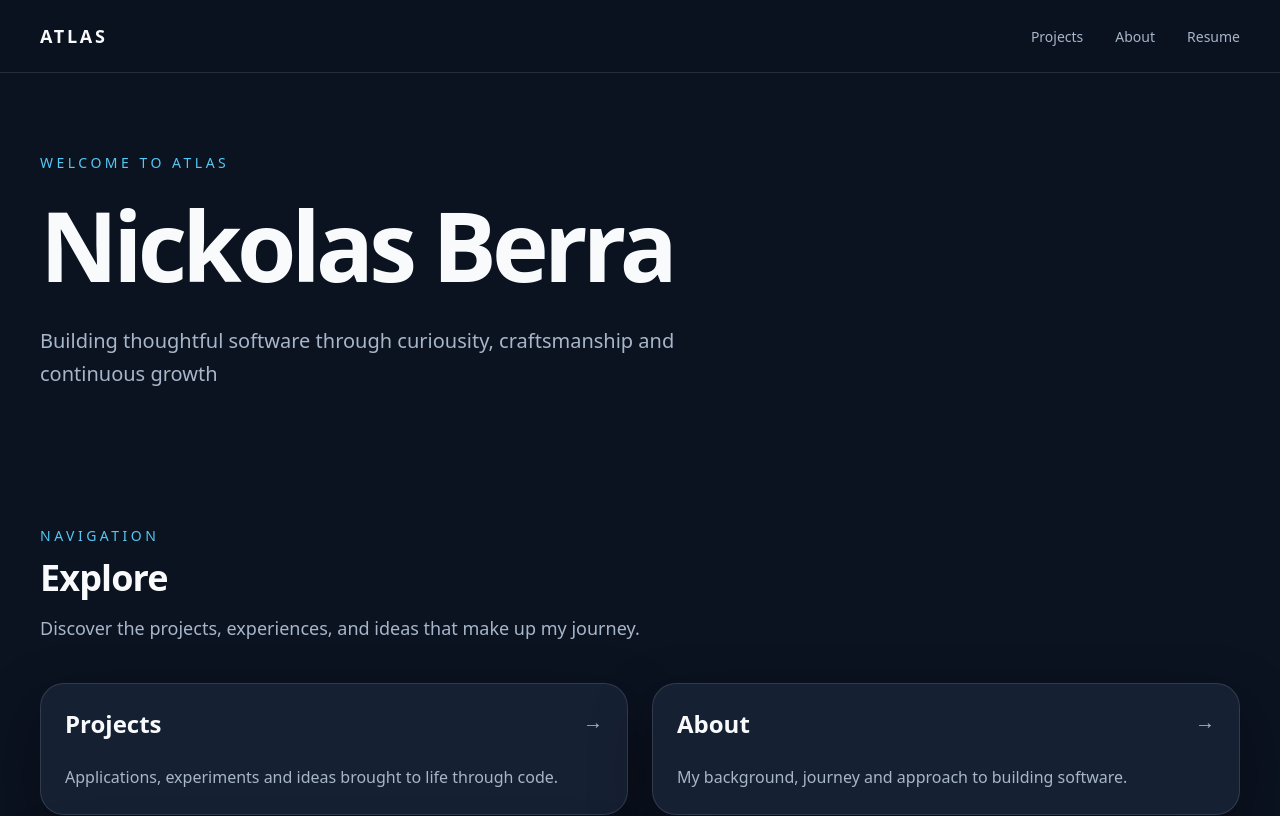
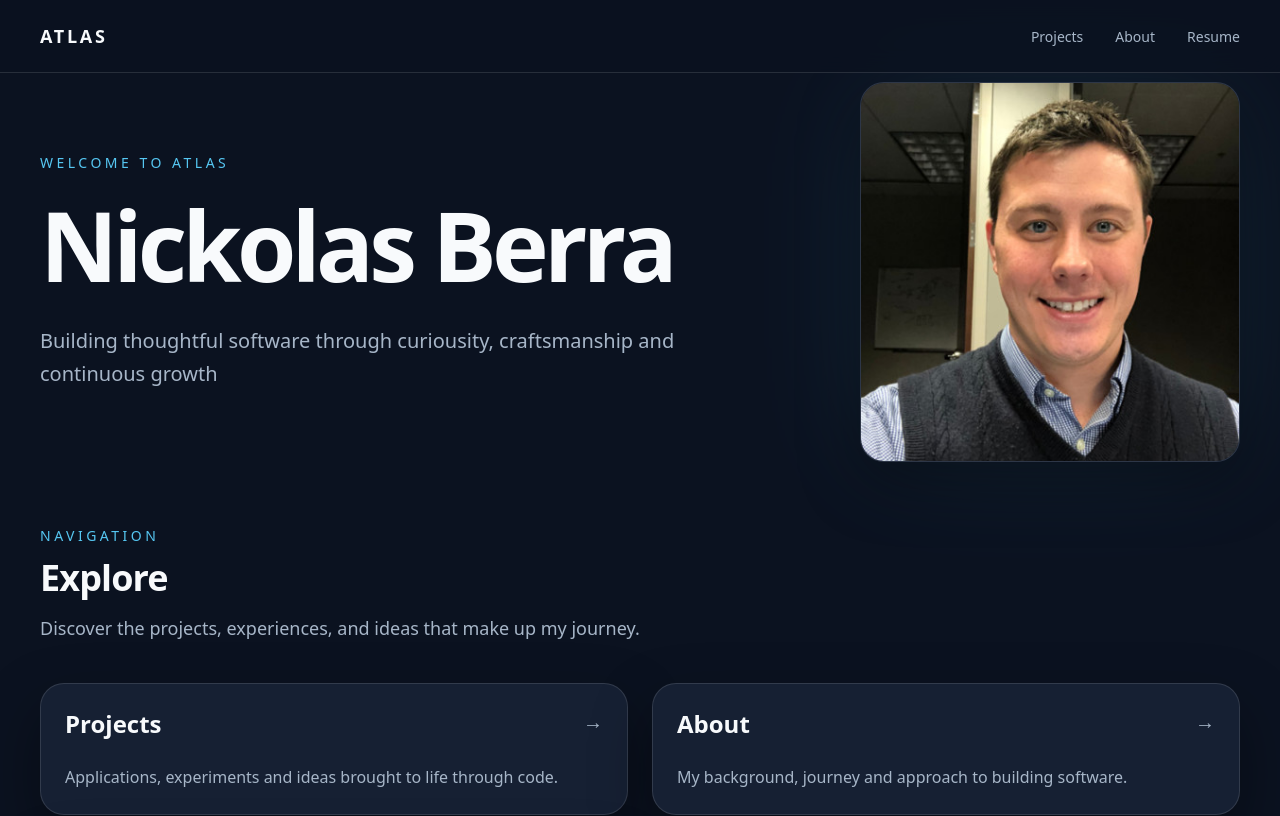
Before and after one commit to bnerra/atlas, a Next.js app: page / in a window 1280 px wide. Shown: the top 816 px of the page. Built offline with nearby package versions, Linux system fonts and the light colour scheme.

Commit message:
configure button actions; add hero image

```diff
--- a/src/app/page.tsx
+++ b/src/app/page.tsx
@@ -1,12 +1,19 @@
 import CurrentBearing from '@/components/home/CurrentBearing'
 import Explore from '@/components/home/Explore'
 import Hero from '@/components/home/Hero'
+import HeroPortrait from '@/components/home/HeroPortrait'
 import Waypoints from '@/components/home/Waypoints'
+import Container from '@/components/ui/Container'
 
 export default function Home() {
   return (
     <>
-      <Hero />
+      <Container>
+        <section className='grid gap-16 items-center lg:grid-cols-[minmax(0,1fr)_380px]'>
+          <Hero />
+          <HeroPortrait />
+        </section>
+      </Container>
       <Explore />
       <CurrentBearing />
       <Waypoints />
--- a/src/components/home/Hero.tsx
+++ b/src/components/home/Hero.tsx
@@ -1,10 +1,10 @@
-import Container from '@/components/ui/Container'
+// import Container from '@/components/ui/Container'
 import { profile } from '@/data/profile'
 
 export default function Hero() {
   return (
     <section className='relative overflow-hidden'>
-      <Container>
+      {/* <Container> */}
         <div className='py-14 md:py-32 lg:py-20'>
           <p className='mb-6 text-sm uppercase tracking-[0.25em] text-atlas-accent'>
             {profile.intro}
@@ -18,7 +18,7 @@ export default function Hero() {
             {profile.tagline}
           </p>
         </div>
-      </Container>
+      {/* </Container> */}
     </section>
   )
 }
--- /dev/null
+++ b/src/components/home/HeroPortrait.tsx
@@ -0,0 +1,51 @@
+import Image from 'next/image'
+
+export default function HeroPortrait() {
+  return (
+    <div
+      className='
+        relative
+        w-full
+      '
+    >
+      {/* Ambient glow */}
+      <div
+        className='
+          absolute
+          inset-4
+          rounded-3xl
+          bg-atlas-accent
+          opacity-15
+          blur-3xl
+        '
+      />
+
+      {/* Portrait */}
+      <div
+        className='
+          relative
+          overflow-hidden
+          rounded-3xl
+          border
+          border-white/10
+          bg-atlas-surface
+          shadow-[0_20px_60px_rgba(0,0,0,0.35)]
+        '
+      >
+        <Image
+          // src='/images/profile-placeholder.jpg'
+          src='/images/profile_picture.jfif'
+          alt='Portrait of Nickolas Berra'
+          width={500}
+          height={650}
+          priority
+          className='
+            h-auto
+            w-full
+            object-cover
+          '
+        />
+      </div>
+    </div>
+  )
+}
--- a/src/components/projects/ProjectHero.tsx
+++ b/src/components/projects/ProjectHero.tsx
@@ -1,7 +1,7 @@
 'use client';
 import Badge from '@/components/ui/Badge'
-import Button from '@/components/ui/Button'
 import { Project } from '@/types/project'
+import Link from 'next/link'
 
 interface ProjectHeroProps {
   project: Project
@@ -57,18 +57,32 @@ export default function ProjectHero({
       </div>
 
       <div className='mt-10 flex flex-wrap gap-4'>
-        <Button
-          href='https://info-ticker-ui.nberra90.workers.dev/'
-          target='_blank'
-        >
-          Live Demo
-        </Button>
-        <Button
-          href='https://github.com/bnerra/info-ticker-api'
-          target='_blank'
-        >
-          View Source
-        </Button>
+        {project.actions.map((action) => (
+          <Link
+            key={action.label}
+            href={action.href}
+            target='_blank'
+            className='
+              inline-flex
+              items-center
+              justify-center
+              rounded-xl
+              border
+              border-atlas-accent
+              px-5
+              py-3
+              font-medium
+              text-atlas-accent
+              transition
+              duration-300
+              hover:-translate-y-0.5
+              hover:bg-atlas-accent
+              hover:text-atlas-background
+            '
+          >
+            {action.label}
+          </Link>
+        ))}
       </div>
     </section>
   )
--- a/src/components/resume/ResumeActions.tsx
+++ b/src/components/resume/ResumeActions.tsx
@@ -72,6 +72,7 @@ export default function ResumeActions({
               key={action.label}
               href={action.href}
               target={action.external ? '_blank' : undefined}
+              download={action.downloadName ? `${action.downloadName}` : undefined}
               className='
                 inline-flex
                 items-center
--- a/src/components/resume/ResumeHero.tsx
+++ b/src/components/resume/ResumeHero.tsx
@@ -19,10 +19,10 @@ export default function ResumeHero({
         border-white/10
         bg-atlas-surface
         px-6
-        py-12
+        py-8
         shadow-[0_20px_60px_rgba(0,0,0,0.25)]
         sm:px-10
-        sm:py-16
+        sm:py-10
       '
     >
       <div
--- a/src/data/projects/sportsDashboard.ts
+++ b/src/data/projects/sportsDashboard.ts
@@ -14,6 +14,16 @@ export const sportsDashboard: Project = {
     'Raspberry Pi',
   ],
   featured: true,
+  actions: [
+    {
+      label: 'Live Demo',
+      href: 'https://info-ticker-ui.nberra90.workers.dev/',
+    },
+    {
+      label: 'View Source',
+      href: 'https://github.com/bnerra/info-ticker-api',
+    }
+  ],
   idea: 'I wanted a dedicated sports display that could sit on a desk, update itself automatically, and feel more like a polished product than another browser tab. What started as a simple idea eventually became an opportunity to explore real-time communication, embedded hardware, and thoughtful interface design.',
   problem: 'I wanted a dedicated sports display that could run continuously on a small device while providing live game information without requiring user interaction.',
   solution: 'I designed a full-stack application with a React frontend, Fastify backend, and Server-Sent Events architecture to efficiently deliver real-time updates.',
--- a/src/data/resume.ts
+++ b/src/data/resume.ts
@@ -8,6 +8,7 @@ export interface ResumeAction {
   label: string
   href: string
   external?: boolean
+  downloadName?: string
 }
 
 export interface CareerHighlight {
@@ -48,11 +49,13 @@ export const resumeContent: ResumeContent = {
   actions: [
     {
       label: 'View Resume',
-      href: '/resume.pdf'
+      href: '/files/SoftwareEngineerResume2026.pdf',
+      external: true
     },
     {
       label: 'Download PDF',
-      href: '/resume.pdf'
+      href: '/files/SoftwareEngineerResume2026.pdf',
+      downloadName: 'Nickolas_Berra_Resume.pdf'
     }
   ],
 //   actions: [
--- a/src/types/project.ts
+++ b/src/types/project.ts
@@ -19,6 +19,11 @@ export interface ProjectMetadata {
   value: string
 }
 
+export interface ProjectAction {
+  label: string
+  href: string
+}
+
 export interface Project {
   slug: string
   title: string
@@ -26,6 +31,7 @@ export interface Project {
   description: string
   technologies: string[]
   featured: boolean
+  actions: ProjectAction[]
   idea?: string
   problem: string
   solution: string
```
Also changed, not shown: public/images/profile_picture.jfif (added), 1 other file (tests, documents, lock files or other folders).
